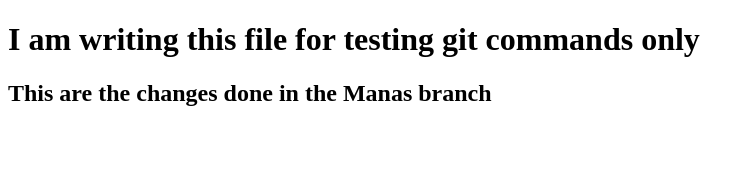
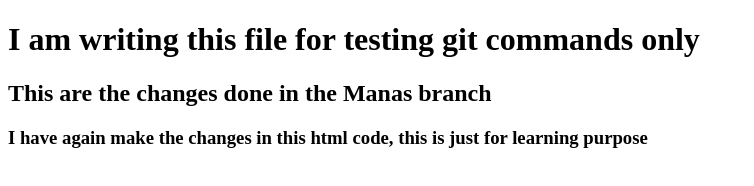
Before and after one commit to manas-153/Testing-, a plain HTML site: page index.html in a window 1280 px wide. Shown: the whole page, without its empty margins (0-754 px from the left). Drawn offline with Linux system fonts and the light colour scheme.

Commit message:
i have add h3 with some text to represent my code better

```diff
--- a/index.html
+++ b/index.html
@@ -10,5 +10,7 @@
     <h1>I am writing this file for testing git commands only</h1>
 
     <h2>This are the changes done in the Manas branch</h2>
+
+    <h3>I have again make the changes in this html code, this is just for learning purpose </h3>
 </body>
 </html>
```
